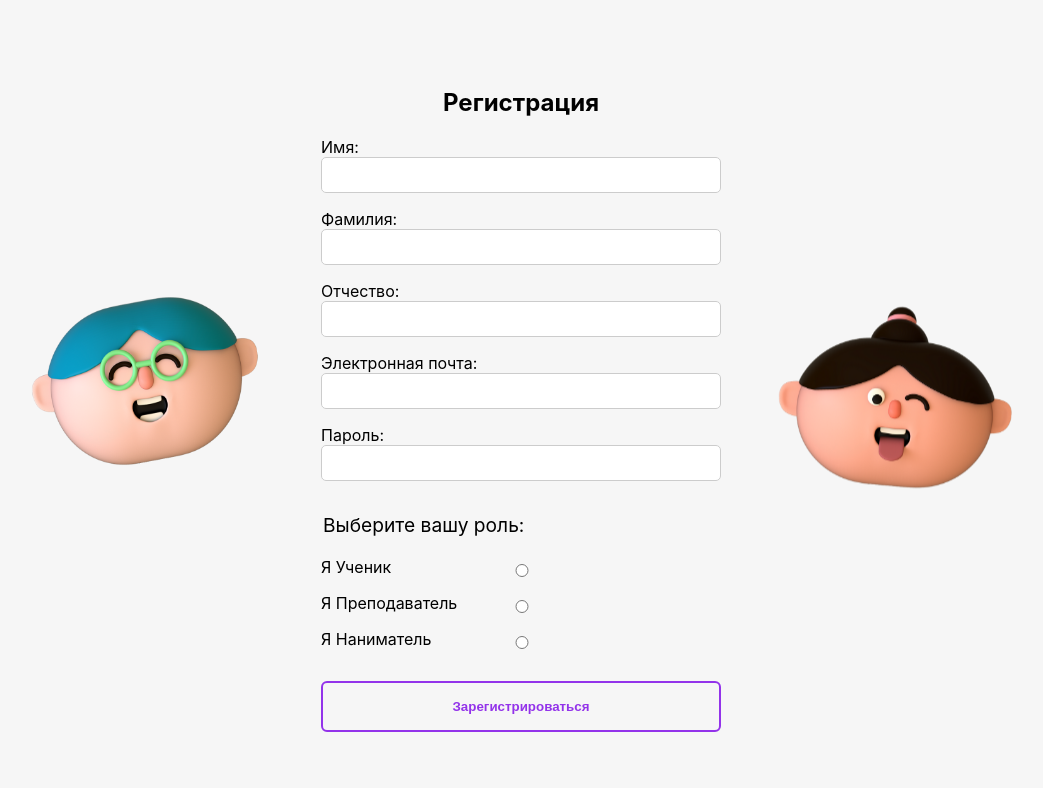
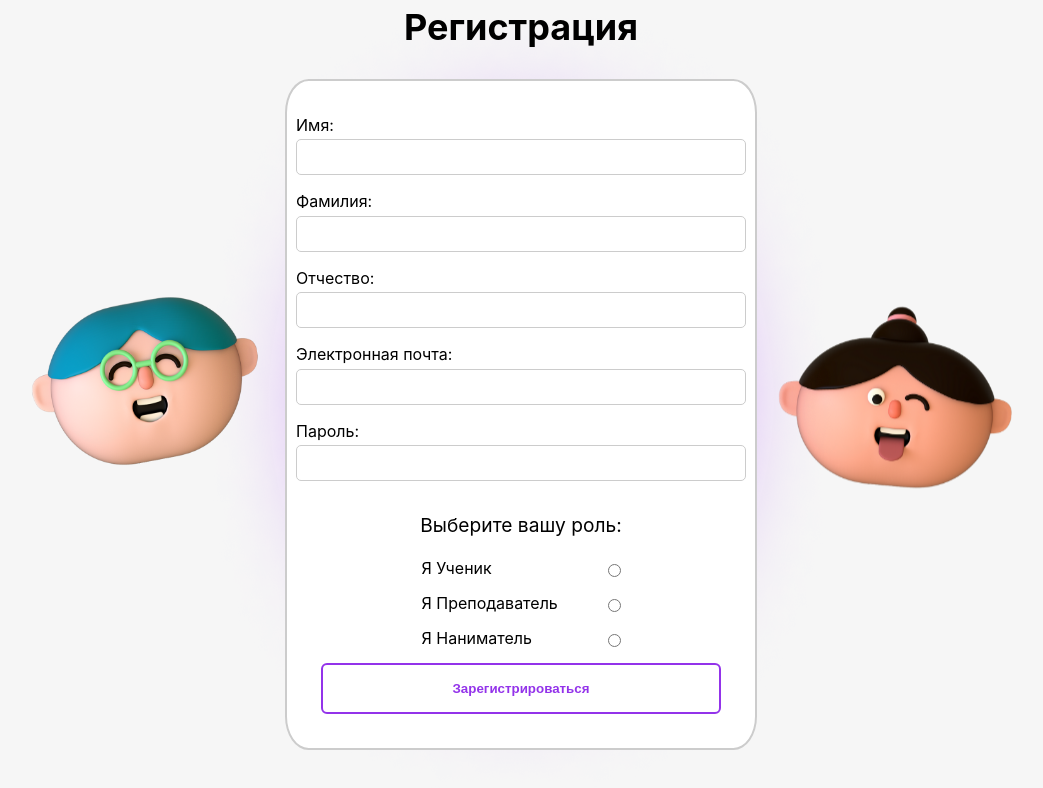
Before and after one commit to STINK3R/SIGMASTACK, a React (Create React App) app: page /register in a window 1280 px wide. Shown: the top 788 px of the page, without its empty margins (119-1162 px from the left). Built offline with nearby package versions, Linux system fonts and the light colour scheme.

Commit message:
redising reg/log

```diff
--- a/src/App.css
+++ b/src/App.css
@@ -174,20 +174,51 @@ height: 120%;
   height: 100vh;
   background: #f6f6f6;
 }
+h2{
+font-size: 36px;
+margin-top: -3.5%;
+z-index: 2;
+}
 
 form {
   display: flex;
   flex-direction: column;
   gap: 1rem;
-  max-width: 400px;
-  width: 100%;
+  max-width: 450px;
+  padding: 0.7%;
   z-index: 1;
+  background-color: #ffffff;
+  justify-content: center;
+  border-radius: 5%;
+  border: 2px solid #ccc;
+}
+.form-log{
+  max-width: 450px;
+  padding: 0.7%;
+  z-index: 1;
+  background-color: #ffffff;
+  height: 300px;
+  justify-content: center;
+  border-radius: 5%;
+  border: 2px solid #ccc;
+}
+.form-reg {
+  max-width: 450px;
+  padding: 0.7%;
+  z-index: 1;
+  background-color: #ffffff;
+  height: 650px;
+  justify-content: center;
+  border-radius: 5%;
+  border: 2px solid #ccc;
+
 }
 
 form label {
   display: flex;
   flex-direction: column;
   font-size: 1rem;
+
 }
 
 form input {
@@ -195,6 +226,7 @@ form input {
   font-size: 1rem;
   border: 1px solid #ccc;
   border-radius: 5px;
+  margin-top: 1%;
 }
 
 form button {
@@ -227,7 +259,7 @@ legend {
 
 input[type="radio"] {
   position: relative;
-
+  left: 45%;
   text-align: center;
   align-items: center;
   accent-color: #9333EA; /* Цвет флажка */
@@ -235,4 +267,16 @@ input[type="radio"] {
 .iam{
 position: relative;
 top: 1rem;
+left: 0.2rem;
 }
+.send-selection{
+display: flex;
+flex-direction: column;
+align-items: center;
+}
+
+.purpleCircle-reglog{
+position: absolute;
+width: 50%;
+height: 100%;
+}
--- a/src/LoginPage.js
+++ b/src/LoginPage.js
@@ -2,6 +2,8 @@ import React, { useState } from 'react';
 import { useNavigate } from 'react-router-dom';
 import headWithGlasses from './img/head-with-glasses.png';
 import headWithout from './img/head-without.png';
+import PurpleCircle from './img/back-purple-circle.png';
+
 
 function LoginPage() {
   const [email, setEmail] = useState('');
@@ -47,7 +49,7 @@ function LoginPage() {
     <div className="form-page">
       <h2>Вход</h2>
       {error && <div style={{ color: 'red', marginBottom: '1rem' }}>{error}</div>}
-      <form onSubmit={handleSubmit}>
+      <form onSubmit={handleSubmit} className='form-log'>
         <label>
           Электронная почта:
           <input
@@ -68,9 +70,11 @@ function LoginPage() {
             disabled={isLoading}
           />
         </label>
+        <div className='send-selection'>
         <button type="submit" disabled={isLoading}>
           {isLoading ? 'Вход...' : 'Войти'}
         </button>
+        </div>
       </form>
       <div className='characters1'>
         <div className="character character-11">
@@ -80,6 +84,14 @@ function LoginPage() {
           <img src={headWithGlasses} alt="Character with glasses" width={250} height={200} />
         </div>
       </div>
+      <img
+                className="purpleCircle-reglog"
+                src={PurpleCircle}
+                alt="Character with bun"
+                width={757.19}
+                height={714.06}
+
+              />
     </div>
   );
 }
--- a/src/RegistrationPage.js
+++ b/src/RegistrationPage.js
@@ -2,6 +2,8 @@ import React, { useState } from 'react';
 import { useNavigate } from 'react-router-dom';
 import headWithGlasses from './img/head-with-glasses.png';
 import headWithout from './img/head-without.png';
+import PurpleCircle from './img/back-purple-circle.png';
+
 
 function RegistrationPage() {
   const [formData, setFormData] = useState({
@@ -68,7 +70,7 @@ function RegistrationPage() {
     <div className="form-page">
       <h2>Регистрация</h2>
       {error && <div style={{ color: 'red', marginBottom: '1rem' }}>{error}</div>}
-      <form onSubmit={handleSubmit}>
+      <form onSubmit={handleSubmit} className='form-reg'>
         <label>
           Имя:
           <input
@@ -119,6 +121,7 @@ function RegistrationPage() {
             required
           />
         </label>
+        <div className='send-selection'>
         <fieldset>
           <legend>Выберите вашу роль:</legend>
           <div className='iam'>Я Ученик</div>
@@ -159,6 +162,7 @@ function RegistrationPage() {
         >
           {isLoading ? 'Регистрация...' : 'Зарегистрироваться'}
         </button>
+        </div>
       </form>
 
       <div className='characters1'>
@@ -169,6 +173,14 @@ function RegistrationPage() {
           <img src={headWithGlasses} alt="Character with glasses" width={250} height={200} />
         </div>
       </div>
+      <img
+                className="purpleCircle-reglog"
+                src={PurpleCircle}
+                alt="Character with bun"
+                width={757.19}
+                height={714.06}
+
+              />
     </div>
   );
 }
```
